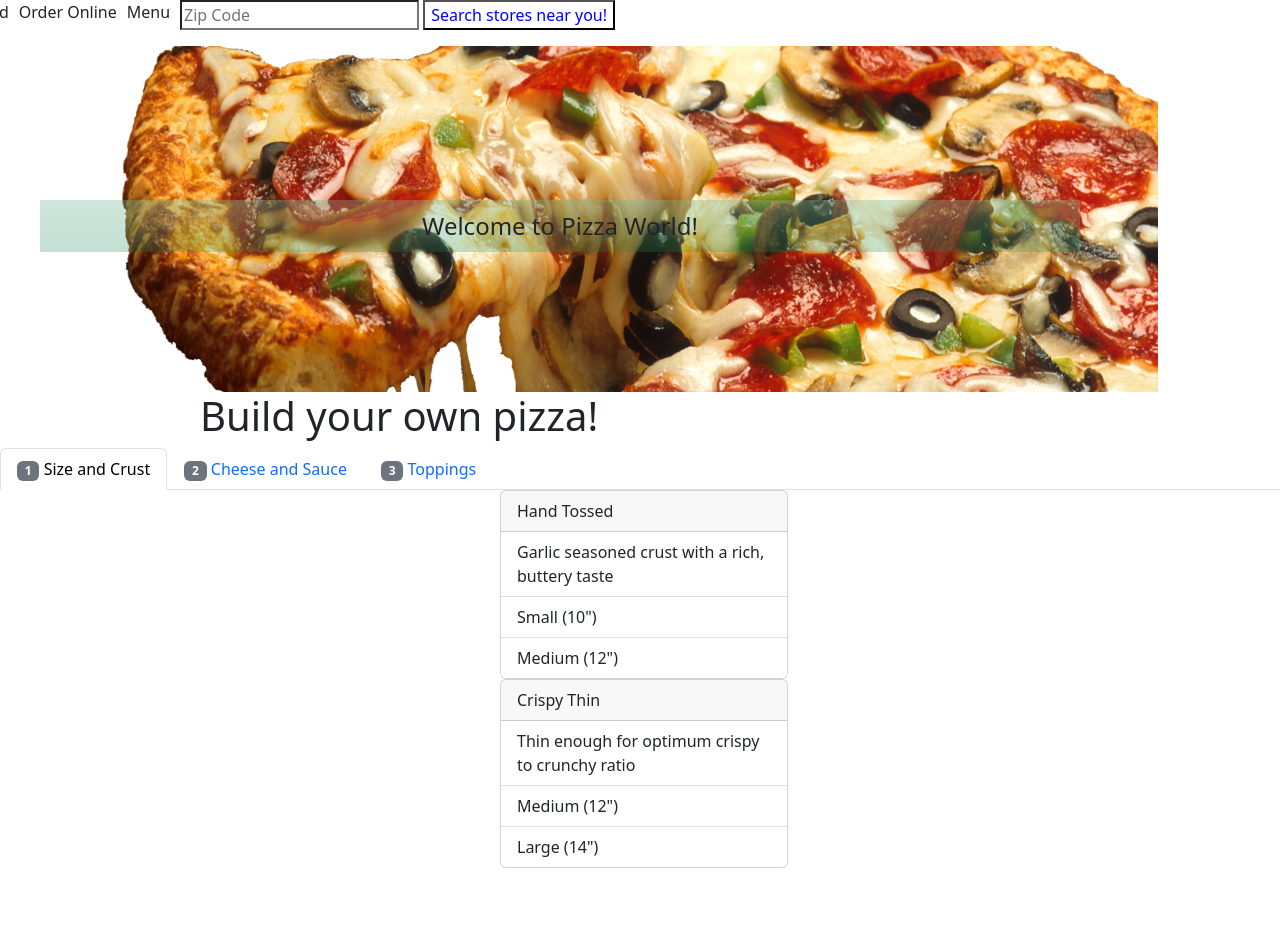
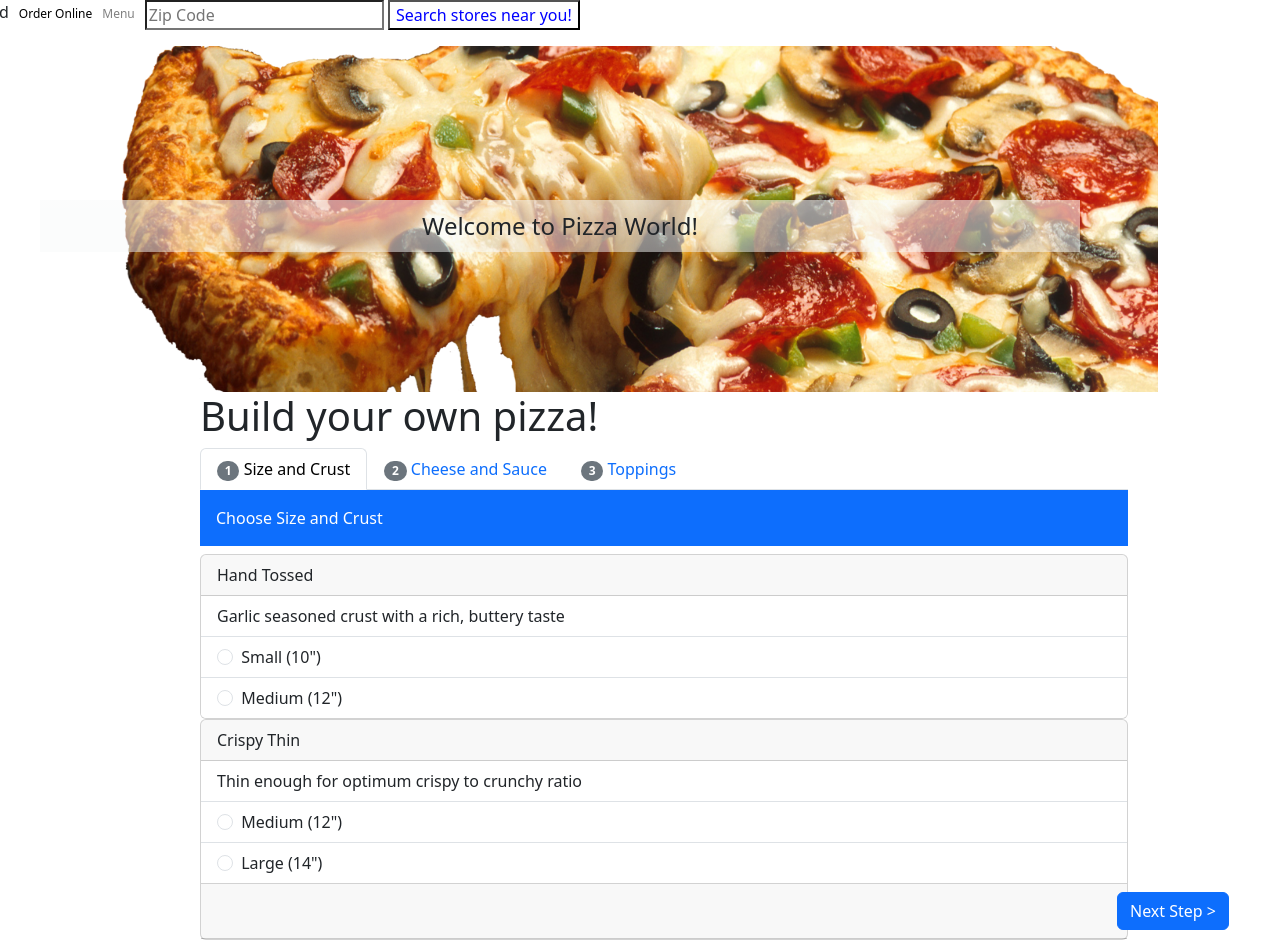
Before and after one commit to BorgesBrown-Smith/pizza-project, a plain HTML site: page index.html in a window 1280 px wide. Shown: the top 940 px of the page. Before the commit the page ends 868 px from the top, so only its background shows below. Drawn offline with nearby package versions, Linux system fonts and the light colour scheme.

Commit message:
pizza project

```diff
--- a/css/style.css
+++ b/css/style.css
@@ -8,6 +8,18 @@
     align-items: start;
     right: 220px;
 
+}
+
+.order-online {
+    text-decoration: black;
+    color: black;
+    font-size: 12px;
+}
+
+.menu {
+    text-decoration: black;
+    color: gray;
+    font-size: 12px;
 }
 .bi-person-fill{
     position: relative;
@@ -36,7 +48,7 @@ input {
 
 }
 
-.bg-success {
+.bg-light{
     position: absolute;
     justify-content: center;
     right: 200px;
@@ -46,6 +58,11 @@ input {
     text-align: center;
     font-size: x-large;
 
+
+}
+
+.bg-secondary {
+    border-radius: 999px;
 }
 
 .Title {
@@ -54,8 +71,25 @@ input {
     right: -200px;
 }
 
+.nav-tabs {
+    position: relative;
+    justify-content: start;
+    right: -200px;
+}
+
+.p-3 {
+    position: relative;
+    justify-content: start;
+    right: -200px;
+}
 .card {
     position: relative;
-    justify-content: start;
-    right: -500px;
+    /*justify-content: start;*/
+    right: -200px;
 }
+
+.btn-primary {
+    position: relative;
+    right: -900px;
+
+}
--- a/index.html
+++ b/index.html
@@ -14,8 +14,8 @@
                  <div class="row">
                      <ul style="list-style: none" class="d-flex gap-10 justify-content-start">
                          <li>Pizza World</li>
-                         <li> Order Online</li>
-                         <li> Menu </li>
+                         <li><a href="#" class="order-online">Order Online</a></li>
+                         <li><a href="#" class="menu">Menu</a></li>
                          <li><input type="zipcode" id="zip code" placeholder="Zip Code" name="Zip Code" required>
                          <input type="submit" value="Search stores near you!">
                          </li>
@@ -36,13 +36,13 @@
     <div class="row Pizza Header">
         <div class="column pizza-picture">
             <img src="image/pizza.png" alt="pizza" class="pizza-image">
-            <div class="bg-success p-2 text-dark bg-opacity-25">Welcome to Pizza World!</div>
+            <div class="bg-light p-2 text-dark bg-opacity-50">Welcome to Pizza World!</div>
         </div>
     </div>
 </div>
  <section>
 <h1 class="Title"> Build your own pizza! </h1>
-     <ul class="nav nav-tabs">
+     <ul class="nav nav-tabs" style="width: 72.5%">
          <li class="nav-item">
              <a class="nav-link active" aria-current="page" href="#"><span class="badge bg-secondary">1</span>
              </button>Size and Crust</a>
@@ -56,26 +56,42 @@
              </button>Toppings</a>
          </li>
      </ul>
-     <div class="card" style="width: 18rem;">
-         <div class="card-header">
+     <div class="p-3 mb-2 bg-primary text-white" style="width: 72.5%">Choose Size and Crust</div>
+     <div class="card" style="width: 72.5%;">
+         <div class="card-header ">
              Hand Tossed
          </div>
          <ul class="list-group list-group-flush">
              <li class="list-group-item">Garlic seasoned crust with a rich, buttery taste</li>
-             <li class="list-group-item">Small (10")</li>
-             <li class="list-group-item">Medium (12")</li>
+             <li class="list-group-item">
+                 <input class="form-check-input me-1" type="radio" value="" aria-label="...">
+                 Small (10")
+             </li>
+             <li class="list-group-item">
+                 <input class="form-check-input me-1" type="radio" value="" aria-label="...">
+                 Medium (12")
          </ul>
      </div>
-     <div class="card" style="width: 18rem;">
+     <div class="card" style="width: 72.5%;">
          <div class="card-header">
              Crispy Thin
          </div>
          <ul class="list-group list-group-flush">
              <li class="list-group-item">Thin enough for optimum crispy to crunchy ratio</li>
-             <li class="list-group-item">Medium (12")</li>
-             <li class="list-group-item">Large (14")</li>
+             <li class="list-group-item">
+                 <input class="form-check-input me-1" type="radio" value="" aria-label="...">
+                 Medium (12")
+             </li>
+             <li class="list-group-item">
+                 <input class="form-check-input me-1" type="radio" value="" aria-label="...">
+                 Large (14")
          </ul>
+         <footer class="card-header" class="card">
+             <button type="button" class="btn btn-primary">
+                 Next Step > </button>
+         </footer>
      </div>
+
 
  </section>
 </body>
```
